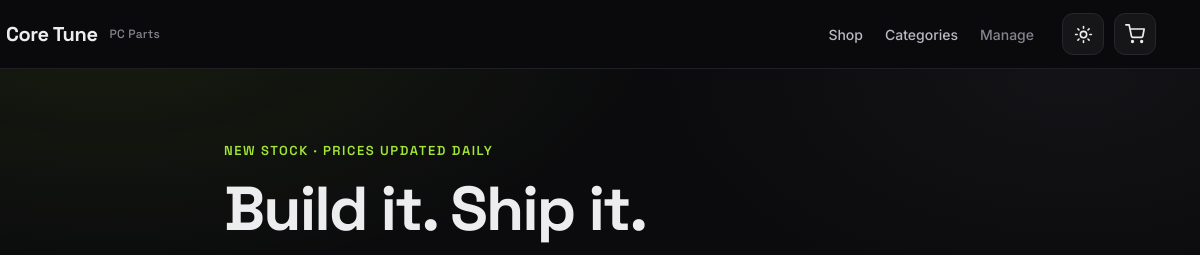
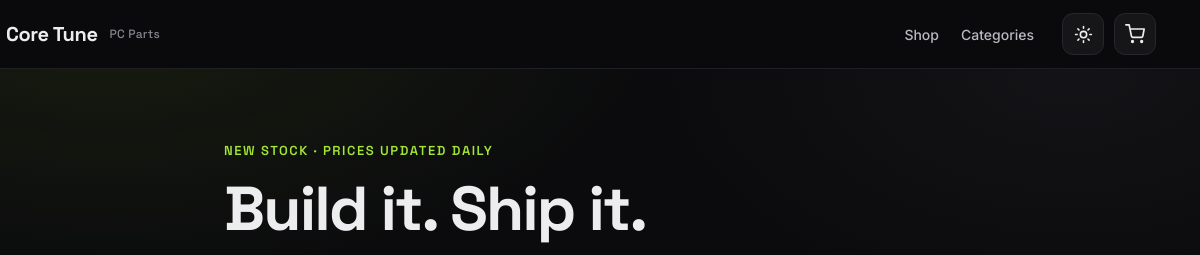
Before and after one commit to Aniruddh927/coretune, a plain HTML site: page index.html in a window 1280 px wide. Shown: the top 255 px of the page, 80-1280 px from the left. Drawn offline with Linux system fonts and the light colour scheme.

Commit message:
remove manage link from customer page

```diff
--- a/index.html
+++ b/index.html
@@ -25,7 +25,6 @@
       <nav class="header-nav">
         <a href="#products" class="nav-link">Shop</a>
         <a href="#categories" class="nav-link">Categories</a>
-        <a href="admin.html" class="nav-link nav-admin">Manage</a>
       </nav>
       <div class="header-actions">
         <button class="theme-btn" aria-label="Toggle theme" title="Toggle light/dark">
```
